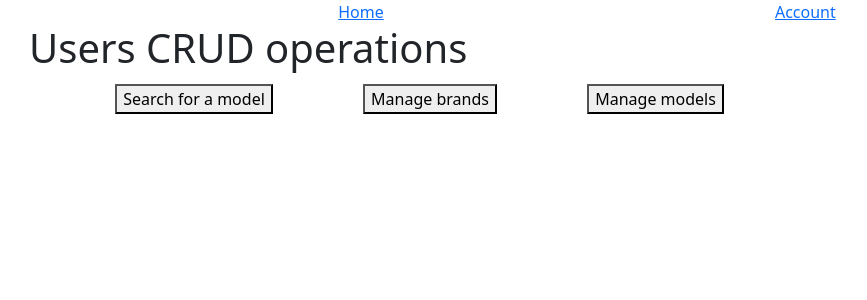
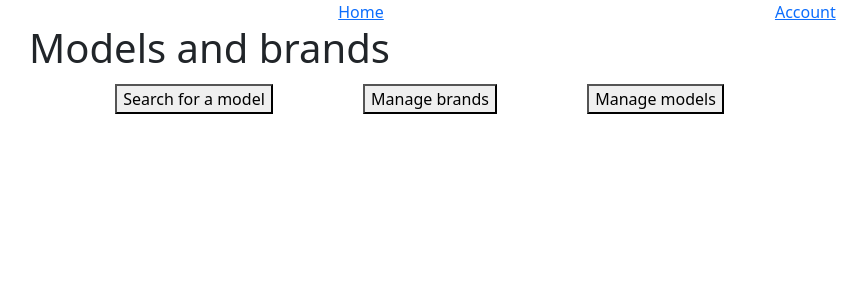
Before and after one commit to Diego-Hiriart/IngWeb-Frontend-DiegoHiriart, a React (Create React App) app: page /brands-models in a window 1280 px wide. Shown: the top 300 px of the page, without its empty margins (53-920 px from the left). Built offline with nearby package versions, Linux system fonts and the light colour scheme.

Commit message:
Update BrandsModelsMenu.jsx

```diff
--- a/src/Views/BrandsModels/BrandsModelsMenu.jsx
+++ b/src/Views/BrandsModels/BrandsModelsMenu.jsx
@@ -7,7 +7,7 @@ function BrandsModelsMenu(){
     return(
         <div className="container">
             <div style={{display: 'flex',  justifyContent:'normal', alignItems:'center', width: '70%'}}>
-                <h1>Users CRUD operations</h1>
+                <h1>Models and brands</h1>
             </div>
             <div style={{display: 'flex',  justifyContent:'space-evenly', alignItems:'center', width: '70%'}}>
                 <button onClick={() => {navigate("/brands-models/model-search")}} style={spacedStyle}>Search for a model</button>
```
